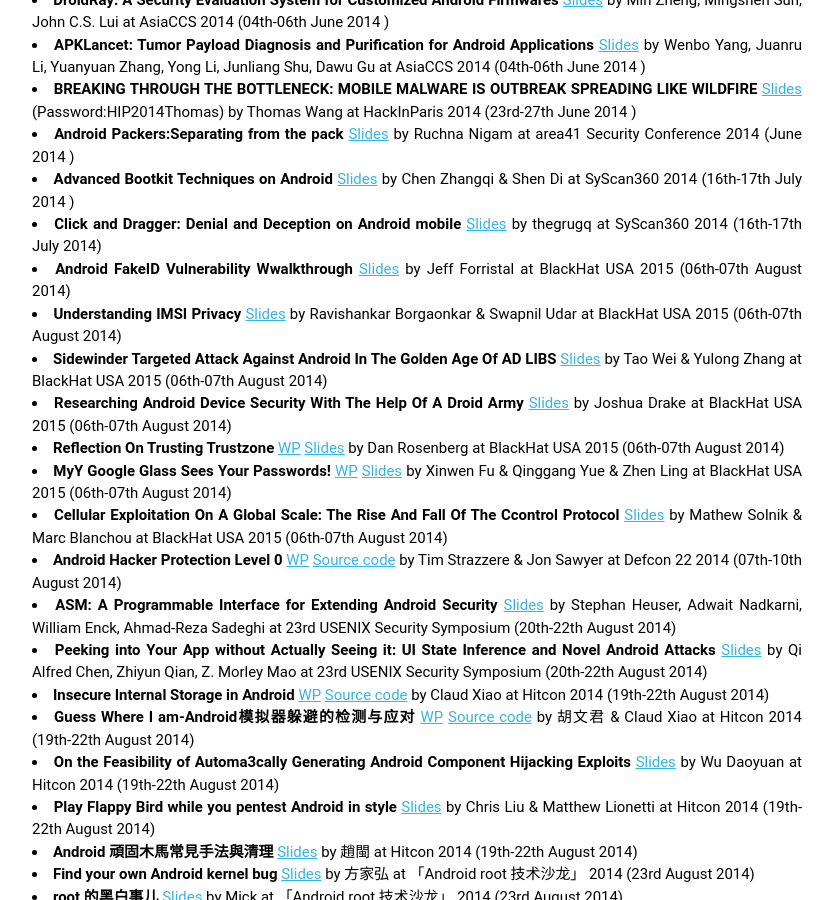
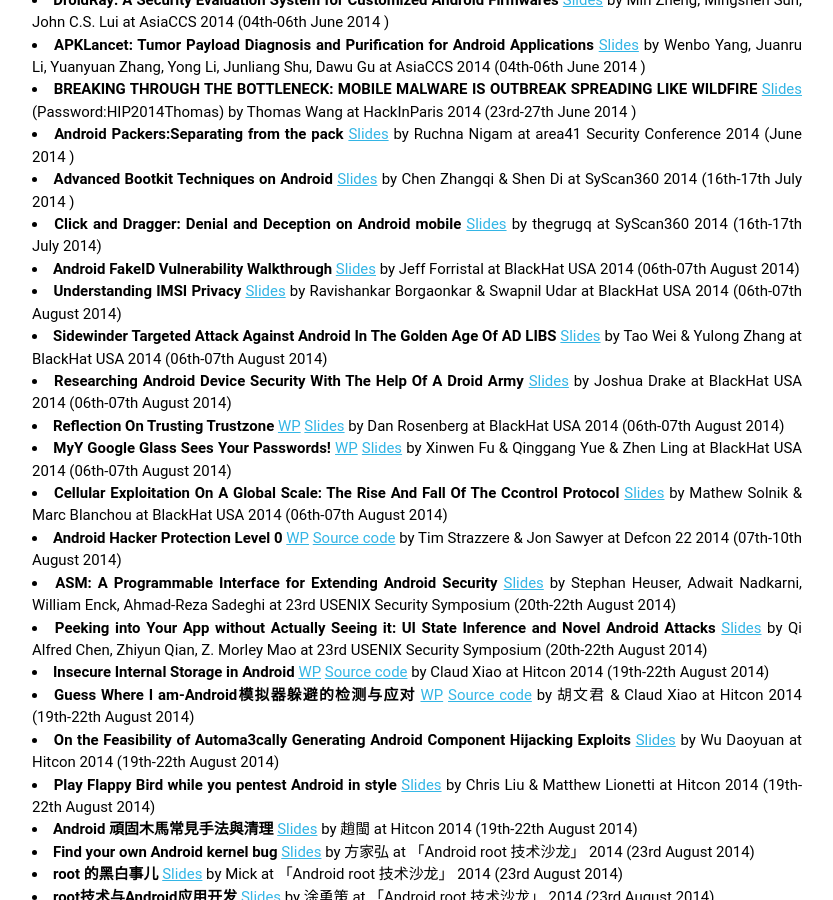
Before and after one commit to droidsec/droidsec.github.io, a Jekyll site: the page built from wiki/index.md, in a window 1280 px wide and 900 px high, scrolled down 5188 px. Shown: the whole window, without its empty margins (228-1061 px from the left). Built offline with Jekyll 4.4.1, drawn with Linux system fonts in a browser that asks for light colours; Markdown is read by kramdown in place of the engine named in the settings.

Commit message:
Update index.md

```diff
--- a/wiki/index.md
+++ b/wiki/index.md
@@ -155,13 +155,13 @@
 * **Android Packers:Separating from the pack** [Slides](http://www.fortiguard.com/uploads/general/Area41Public.pdf) by Ruchna Nigam at area41 Security Conference 2014  (June 2014 )
 * **Advanced Bootkit Techniques on Android** [Slides](http://www.syscan360.org/slides/2014_EN_AdvancedBootkitTechniquesOnAndroid_ChenZhangqiShendi.pdf) by Chen Zhangqi & Shen Di at SyScan360 2014  (16th-17th July 2014 )
 * **Click and Dragger: Denial and Deception on Android mobile** [Slides](http://www.syscan360.org/slides/2014_EN_ClickAndDaggerDenialandDeceptionOnAndroidSmartphones_TheGrugq.pdf) by thegrugq at SyScan360 2014 (16th-17th July 2014)
-* **Android FakeID Vulnerability Wwalkthrough** [Slides](https://www.blackhat.com/docs/us-14/materials/us-14-Forristal-Android-FakeID-Vulnerability-Walkthrough.pdf) by Jeff Forristal at BlackHat USA 2015 (06th-07th August 2014)
-* **Understanding IMSI Privacy** [Slides](https://www.isti.tu-berlin.de/fileadmin/fg214/ravi/Darshak-bh14.pdf) by Ravishankar Borgaonkar &  Swapnil Udar at BlackHat USA 2015 (06th-07th August 2014)
-* **Sidewinder Targeted Attack Against Android In The Golden Age Of AD LIBS** [Slides](https://www.blackhat.com/docs/us-14/materials/us-14-Wei-Sidewinder-Targeted-Attack-Against-Android-In-The-Golden-Age-Of-Ad-Libs.pdf) by Tao Wei &  Yulong Zhang at BlackHat USA 2015 (06th-07th August 2014)
-* **Researching Android Device Security With The Help Of A Droid Army** [Slides](https://www.blackhat.com/docs/us-14/materials/us-14-Drake-Researching-Android-Device-Security-With-The-Help-Of-A-Droid-Army.pdf) by Joshua Drake at BlackHat USA 2015 (06th-07th August 2014)
-* **Reflection On Trusting Trustzone** [WP](https://www.blackhat.com/docs/us-14/materials/us-14-Rosenberg-Reflections-On-Trusting-TrustZone-WP.pdf) [Slides](https://www.blackhat.com/docs/us-14/materials/us-14-Rosenberg-Reflections-on-Trusting-TrustZone.pdf) by Dan Rosenberg  at BlackHat USA 2015 (06th-07th August 2014)
-* **MyY Google Glass Sees Your Passwords!** [WP](https://www.blackhat.com/docs/us-14/materials/us-14-Fu-My-Google-Glass-Sees-Your-Passwords-WP.pdf) [Slides](https://www.blackhat.com/docs/us-14/materials/us-14-Fu-My-Google-Glass-Sees-Your-Passwords.pdf) by Xinwen Fu &  Qinggang Yue &  Zhen Ling at BlackHat USA 2015 (06th-07th August 2014)
-* **Cellular Exploitation On A Global Scale: The Rise And Fall Of The Ccontrol Protocol** [Slides](https://www.blackhat.com/docs/us-14/materials/us-14-Solnik-Cellular-Exploitation-On-A-Global-Scale-The-Rise-And-Fall-Of-The-Control-Protocol.pdf) by Mathew Solnik &  Marc Blanchou at BlackHat USA 2015 (06th-07th August 2014)
+* **Android FakeID Vulnerability Walkthrough** [Slides](https://www.blackhat.com/docs/us-14/materials/us-14-Forristal-Android-FakeID-Vulnerability-Walkthrough.pdf) by Jeff Forristal at BlackHat USA 2014 (06th-07th August 2014)
+* **Understanding IMSI Privacy** [Slides](https://www.isti.tu-berlin.de/fileadmin/fg214/ravi/Darshak-bh14.pdf) by Ravishankar Borgaonkar &  Swapnil Udar at BlackHat USA 2014 (06th-07th August 2014)
+* **Sidewinder Targeted Attack Against Android In The Golden Age Of AD LIBS** [Slides](https://www.blackhat.com/docs/us-14/materials/us-14-Wei-Sidewinder-Targeted-Attack-Against-Android-In-The-Golden-Age-Of-Ad-Libs.pdf) by Tao Wei &  Yulong Zhang at BlackHat USA 2014 (06th-07th August 2014)
+* **Researching Android Device Security With The Help Of A Droid Army** [Slides](https://www.blackhat.com/docs/us-14/materials/us-14-Drake-Researching-Android-Device-Security-With-The-Help-Of-A-Droid-Army.pdf) by Joshua Drake at BlackHat USA 2014 (06th-07th August 2014)
+* **Reflection On Trusting Trustzone** [WP](https://www.blackhat.com/docs/us-14/materials/us-14-Rosenberg-Reflections-On-Trusting-TrustZone-WP.pdf) [Slides](https://www.blackhat.com/docs/us-14/materials/us-14-Rosenberg-Reflections-on-Trusting-TrustZone.pdf) by Dan Rosenberg  at BlackHat USA 2014 (06th-07th August 2014)
+* **MyY Google Glass Sees Your Passwords!** [WP](https://www.blackhat.com/docs/us-14/materials/us-14-Fu-My-Google-Glass-Sees-Your-Passwords-WP.pdf) [Slides](https://www.blackhat.com/docs/us-14/materials/us-14-Fu-My-Google-Glass-Sees-Your-Passwords.pdf) by Xinwen Fu &  Qinggang Yue &  Zhen Ling at BlackHat USA 2014 (06th-07th August 2014)
+* **Cellular Exploitation On A Global Scale: The Rise And Fall Of The Ccontrol Protocol** [Slides](https://www.blackhat.com/docs/us-14/materials/us-14-Solnik-Cellular-Exploitation-On-A-Global-Scale-The-Rise-And-Fall-Of-The-Control-Protocol.pdf) by Mathew Solnik &  Marc Blanchou at BlackHat USA 2014 (06th-07th August 2014)
 * **Android Hacker Protection Level 0** [WP](https://github.com/strazzere/android-unpacker/raw/master/AHPL0.pdf) [Source code](https://github.com/strazzere/android-unpacker) by Tim Strazzere & Jon Sawyer at Defcon 22 2014 (07th-10th August 2014)
 * **ASM: A Programmable Interface for Extending Android Security** [Slides](https://www.usenix.org/system/files/conference/usenixsecurity14/sec14-paper-heuser.pdf) by Stephan Heuser, Adwait Nadkarni, William Enck, Ahmad-Reza Sadeghi at 23rd USENIX Security Symposium (20th-22th August 2014)
 * **Peeking into Your App without Actually Seeing it: UI State Inference and Novel Android Attacks** [Slides](https://www.usenix.org/system/files/conference/usenixsecurity14/sec14-paper-chen.pdf) by Qi Alfred Chen, Zhiyun Qian, Z. Morley Mao at 23rd USENIX Security Symposium (20th-22th August 2014)
```
